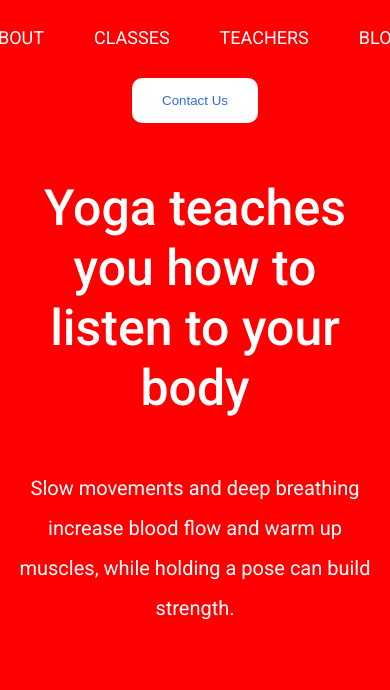
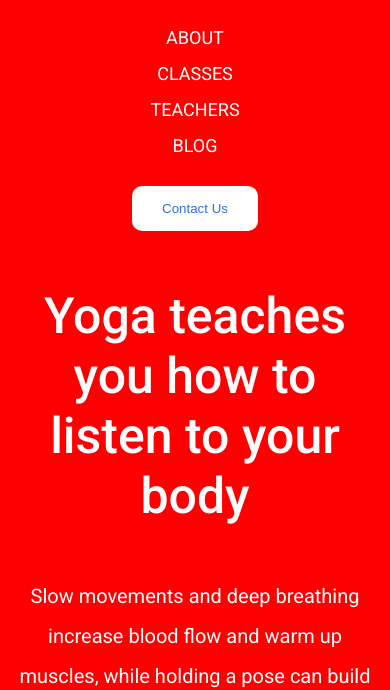
Before and after one commit to Serzhs/yoga-landing-page, a plain HTML site: page index.html in a window 390 px wide. Shown: the part 109-799 px from the top of the page. Drawn offline with Linux system fonts and the light colour scheme.

Commit message:
Added css

```diff
--- a/styles.css
+++ b/styles.css
@@ -71,6 +71,14 @@ body {
 .header__nav {
     display: flex;
     gap: 50px;
+}
+
+@media screen and (max-width:450px) {
+    .header__nav {
+       flex-direction: column;
+       text-align: center;
+       gap: 15px;
+    }
 }
 
 .header__nav-item {
@@ -160,6 +168,10 @@ body {
 
 .classes {
     padding: 140px 0;
+}
+
+@media screen and (max-width:1200px) {
+
 }
 
 .classes__container {
```
